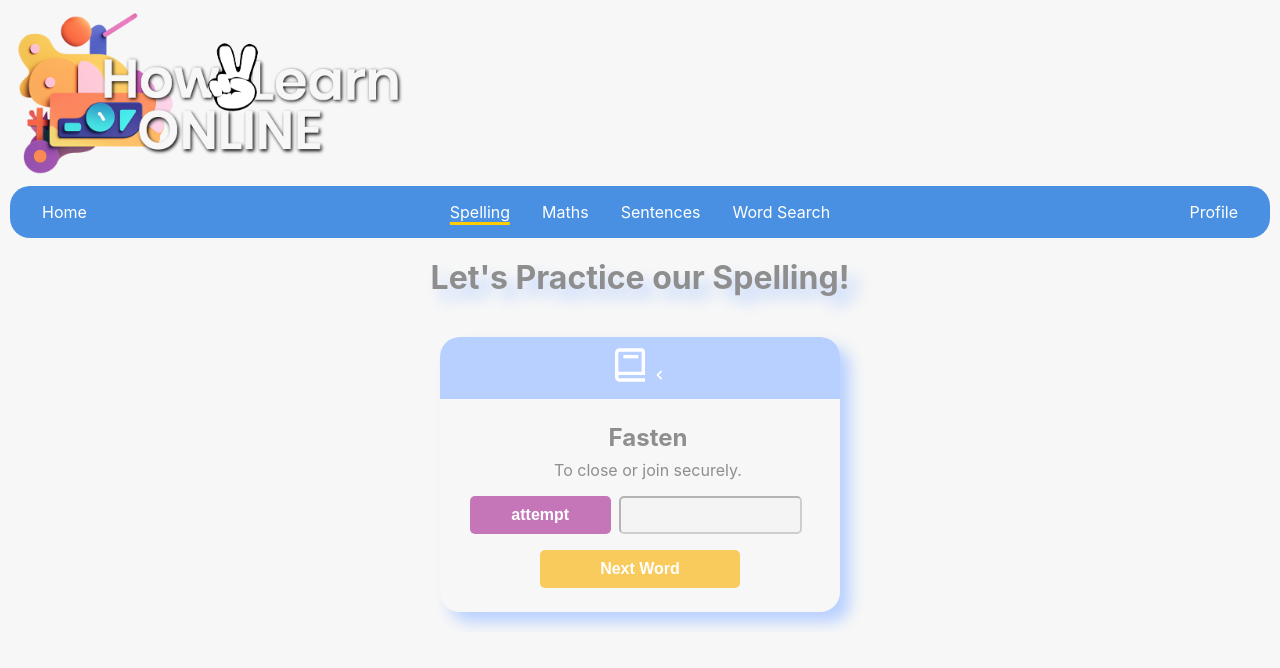
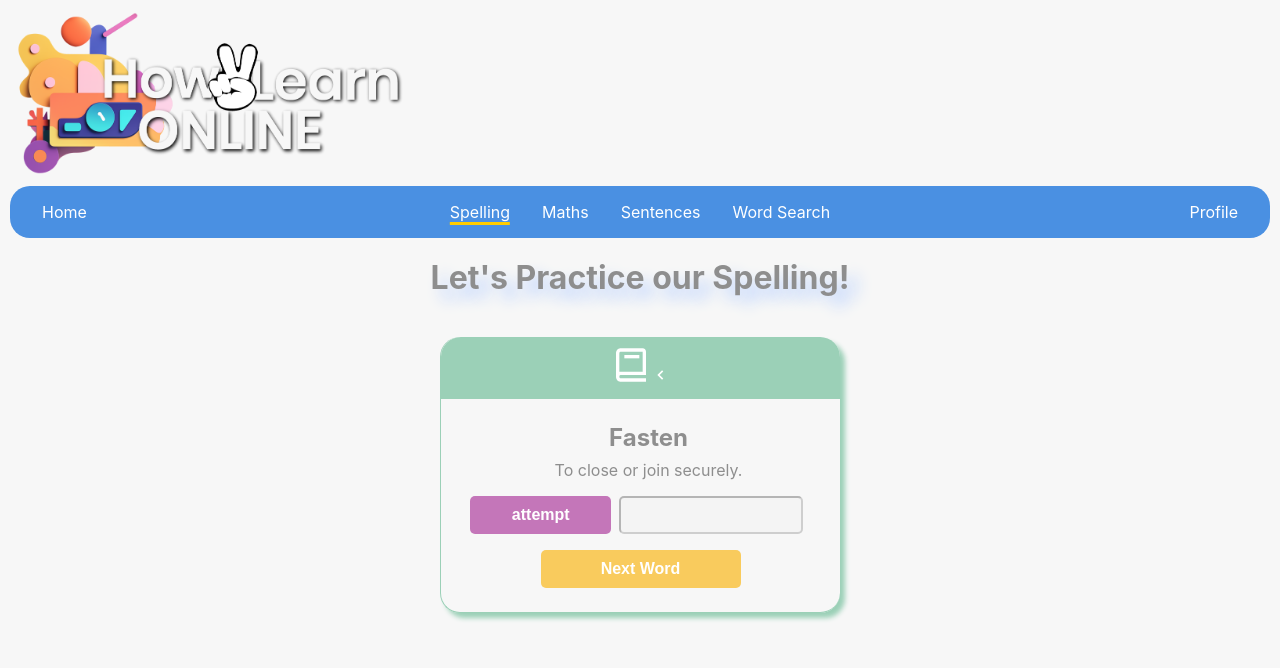
Before and after one commit to jay-parkin/spelling-words-vitereact, a React (Vite) app: page /spelling in a window 1280 px wide. Shown: the top 668 px of the page. Built offline with nearby package versions, Linux system fonts and the light colour scheme.

Commit message:
feat: Randomising colours added to questions

```diff
--- a/src/components/MathsCard.jsx
+++ b/src/components/MathsCard.jsx
@@ -6,10 +6,11 @@ import Button from "react-bootstrap/Button";
 import "../styles/MathsPage.css";
 
 export default function MathsCard(props) {
-  const { equation, answer, onDelete } = props;
+  const { equation, answer, onDelete, designColour } = props;
   // Local state to manage input field disabled state
   const [inputValue, setInputValue] = useState("");
   const [isFocused, setIsFocused] = useState(false);
+  const [localColourProperty] = useState(designColour);
 
   // Function to handle input changes
   const handleInputChange = (e) => {
@@ -35,20 +36,20 @@ export default function MathsCard(props) {
     }
   };
 
-  const headerColours = {
-    yellow: "#f8df81",
-    salmon: "#f6aa90",
-    pink: "#f6b4bf",
-    purple: "#d5b6d5",
-    blue: "#badfda",
-    green: "#9bd0b7",
-  };
-
   return (
-    <div className="maths-card-container">
+    <div
+      className="maths-card-container"
+      style={{
+        boxShadow: `5px 5px 5px ${localColourProperty}`,
+        borderBottom: `1px solid ${localColourProperty}`,
+        borderLeft: `1px solid ${localColourProperty}`,
+      }}
+    >
       <div
         className="maths-card-header"
-        style={{ backgroundColor: headerColours.green }}
+        style={{
+          backgroundColor: localColourProperty,
+        }}
       >
         <TbMathSymbols size={40} color="white" />
       </div>
--- a/src/components/MathsQuestions.jsx
+++ b/src/components/MathsQuestions.jsx
@@ -1,5 +1,6 @@
 import { useState, useEffect } from "react";
 import MathsCard from "./MathsCard"; // Ensure this matches the exported name
+import randomColourProperty from "../functions/RandomColourProperty";
 
 const TOTAL_EQUATIONS = 20;
 const QUESTIONS_PER_PAGE = 6;
@@ -91,10 +92,11 @@ export default function MathsQuestions() {
         <>
           {displayedQuestions.map((question) => (
             <MathsCard
-              key={question.id} // Use the unique id as the key
+              key={question.id}
               equation={question.equation}
               answer={question.answer}
-              onDelete={() => deleteQuestion(question.id)} // Pass the delete method
+              onDelete={() => deleteQuestion(question.id)}
+              designColour={randomColourProperty()}
             />
           ))}
         </>
--- a/src/components/SpellingWords.jsx
+++ b/src/components/SpellingWords.jsx
@@ -2,6 +2,7 @@ import React, { useState, useEffect } from "react";
 import WordCard from "./WordCard";
 import Results from "./SpellingResults";
 import wordSet from "../data/WordsList";
+import randomColourProperty from "../functions/RandomColourProperty";
 
 const TOTAL_WORDS = 10;
 
@@ -79,7 +80,7 @@ export default function SpellingWords() {
   }
 
   return (
-    <section>
+    <section className="spelling-body">
       {/* Display the current word */}
       {randomWords.length > 0 && currentWordIndex < randomWords.length ? (
         <WordCard
@@ -87,6 +88,7 @@ export default function SpellingWords() {
           definition={randomWords[currentWordIndex].definition}
           onNextWord={handleNextWord}
           onAttempt={handleAttempt}
+          designColour={randomColourProperty}
         />
       ) : (
         <p>All words completed!</p>
--- a/src/components/WordCard.jsx
+++ b/src/components/WordCard.jsx
@@ -18,12 +18,13 @@ import "../styles/SpellingPage.css";
  */
 
 export default function WordCard(props) {
-  const { word, definition, onNextWord, onAttempt } = props;
+  const { word, definition, onNextWord, onAttempt, designColour } = props;
 
   // Local state to manage input field disabled state
   const [inputValue, setInputValue] = useState("");
   const [inputDisabled, setInputDisabled] = useState(true);
   const [attempted, setAttempted] = useState(false); // New state for tracking if attempted
+  const [localColourProperty] = useState(designColour);
 
   // Create a ref to the input field
   const inputRef = useRef(null);
@@ -83,9 +84,20 @@ export default function WordCard(props) {
   };
 
   return (
-    <div className="spelling-body">
-      <div className="spelling-card-container">
-        <div className="spelling-card-header">
+    <div
+      className="spelling-card-container"
+      style={{
+        boxShadow: `5px 5px 5px ${localColourProperty}`,
+        borderBottom: `1px solid ${localColourProperty}`,
+        borderLeft: `1px solid ${localColourProperty}`,
+      }}
+    >
+      <div
+        className="spelling-card-header"
+        style={{
+          backgroundColor: localColourProperty,
+        }}
+      >
         <BiBook size={40} color="white" />
         <BiChevronLeft size={20} color="white" />
       </div>
@@ -134,6 +146,5 @@ export default function WordCard(props) {
         </Button>
       </div>
     </div>
-    </div>
   );
 }
--- /dev/null
+++ b/src/functions/RandomColourProperty.js
@@ -0,0 +1,15 @@
+// Randomly select a colour per card header
+const headerColours = {
+  yellow: "#f8df81",
+  salmon: "#f6aa90",
+  pink: "#f6b4bf",
+  purple: "#d5b6d5",
+  blue: "#badfda",
+  green: "#9bd0b7",
+};
+
+export default function randomColourProperty() {
+  let keys = Object.keys(headerColours);
+
+  return headerColours[keys[(keys.length * Math.random()) << 0]];
+}
--- a/src/styles/MathsPage.css
+++ b/src/styles/MathsPage.css
@@ -9,7 +9,7 @@
 .maths-card-container {
   width: 300px;
   max-width: 300px;
-  box-shadow: 10px 10px 15px #b8d0ff;
+  box-shadow: 5px 5px 5px #b8d0ff;
   border-radius: 20px;
   margin: 20px;
 }
@@ -89,6 +89,7 @@
   padding: 0.5rem;
   margin: 0.5rem;
   font-size: 1rem;
+  border: 1px solid #8e8e8e;
   border-radius: 5px;
   width: 100%;
 }
--- a/src/styles/SpellingPage.css
+++ b/src/styles/SpellingPage.css
@@ -9,7 +9,7 @@
 .spelling-card-container {
   width: 400px;
   max-width: 400px;
-  box-shadow: 10px 10px 15px #b8d0ff;
+  box-shadow: 5px 5px 5px #b8d0ff;
   border-radius: 20px;
   margin: 20px;
 }
```
Also changed, not shown: 1 other file (tests, documents, lock files or other folders). Lines whose indentation alone changed are shown as unchanged.
